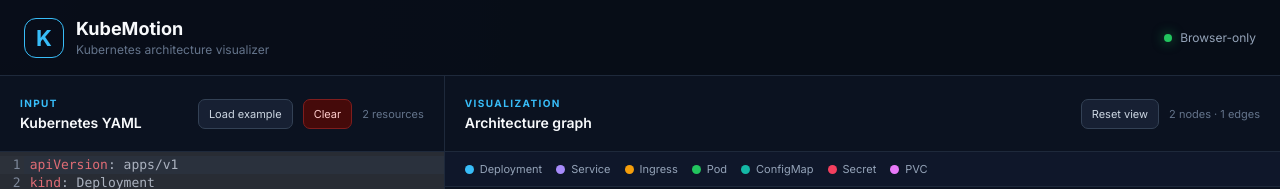
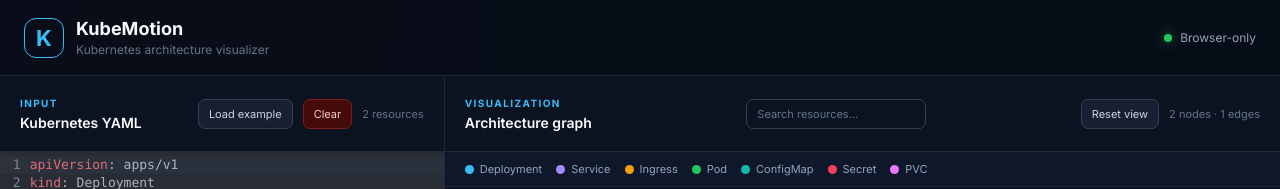
Before and after one commit to Gihchathur/kubemotion, a React (Vite) app: page / in a window 1280 px wide. Shown: the top 189 px of the page. Built offline with nearby package versions, Linux system fonts and the light colour scheme.

Commit message:
Add Kubernetes resource search

```diff
--- a/src/App.css
+++ b/src/App.css
@@ -468,3 +468,25 @@
   border-radius: 50%;
   flex-shrink: 0;
 }
+
+.resource-search {
+  width: 180px;
+  min-width: 0;
+  padding: 7px 10px;
+  border: 1px solid #334155;
+  border-radius: 7px;
+  background: #0b1220;
+  color: #f8fafc;
+  font: inherit;
+  font-size: 11px;
+}
+
+.resource-search::placeholder {
+  color: #64748b;
+}
+
+.resource-search:focus {
+  border-color: #38bdf8;
+  outline: 2px solid #38bdf833;
+  outline-offset: 1px;
+}
--- a/src/App.tsx
+++ b/src/App.tsx
@@ -52,6 +52,8 @@
   const [yamlInput, setYamlInput] = useState(INITIAL_YAML)
   const [selectedNodeId, setSelectedNodeId] = useState<string | null>(null)
 
+  const [searchQuery, setSearchQuery] = useState('')
+
   const [flowInstance, setFlowInstance] =
   useState<ReactFlowInstance | null>(null)
 
@@ -93,7 +95,31 @@
     (node) => node.id === selectedNodeId,
   )
 
-  const nodes: Node[] = graph.nodes.map((node) => ({
+  const normalizedSearchQuery = searchQuery.trim().toLowerCase()
+
+  const visibleNodeIds = new Set(
+    graph.nodes
+      .filter((node) => {
+        if (!normalizedSearchQuery) {
+          return true
+        }
+
+        return [
+          node.label,
+          node.type,
+          node.resource.kind,
+          node.resource.metadata.namespace,
+        ]
+          .join(' ')
+          .toLowerCase()
+          .includes(normalizedSearchQuery)
+      })
+      .map((node) => node.id),
+  )
+
+  const nodes: Node[] = graph.nodes
+    .filter((node) => visibleNodeIds.has(node.id))
+    .map((node) => ({
     id: node.id,
     position: node.position,
     type: 'kubernetes',
@@ -103,7 +129,13 @@
     },
   }))
 
-  const edges: Edge[] = graph.edges.map((edge) => ({
+  const edges: Edge[] = graph.edges
+    .filter(
+      (edge) =>
+        visibleNodeIds.has(edge.source) &&
+        visibleNodeIds.has(edge.target),
+    )
+    .map((edge) => ({
     id: edge.id,
     source: edge.source,
     target: edge.target,
@@ -202,6 +234,15 @@
               <span className="eyebrow">Visualization</span>
               <h2>Architecture graph</h2>
             </div>
+
+            <input
+              className="resource-search"
+              type="search"
+              placeholder="Search resources..."
+              value={searchQuery}
+              onChange={(event) => setSearchQuery(event.target.value)}
+              aria-label="Search Kubernetes resources"
+            />
 
             <div className="editor-actions">
               <button
```
